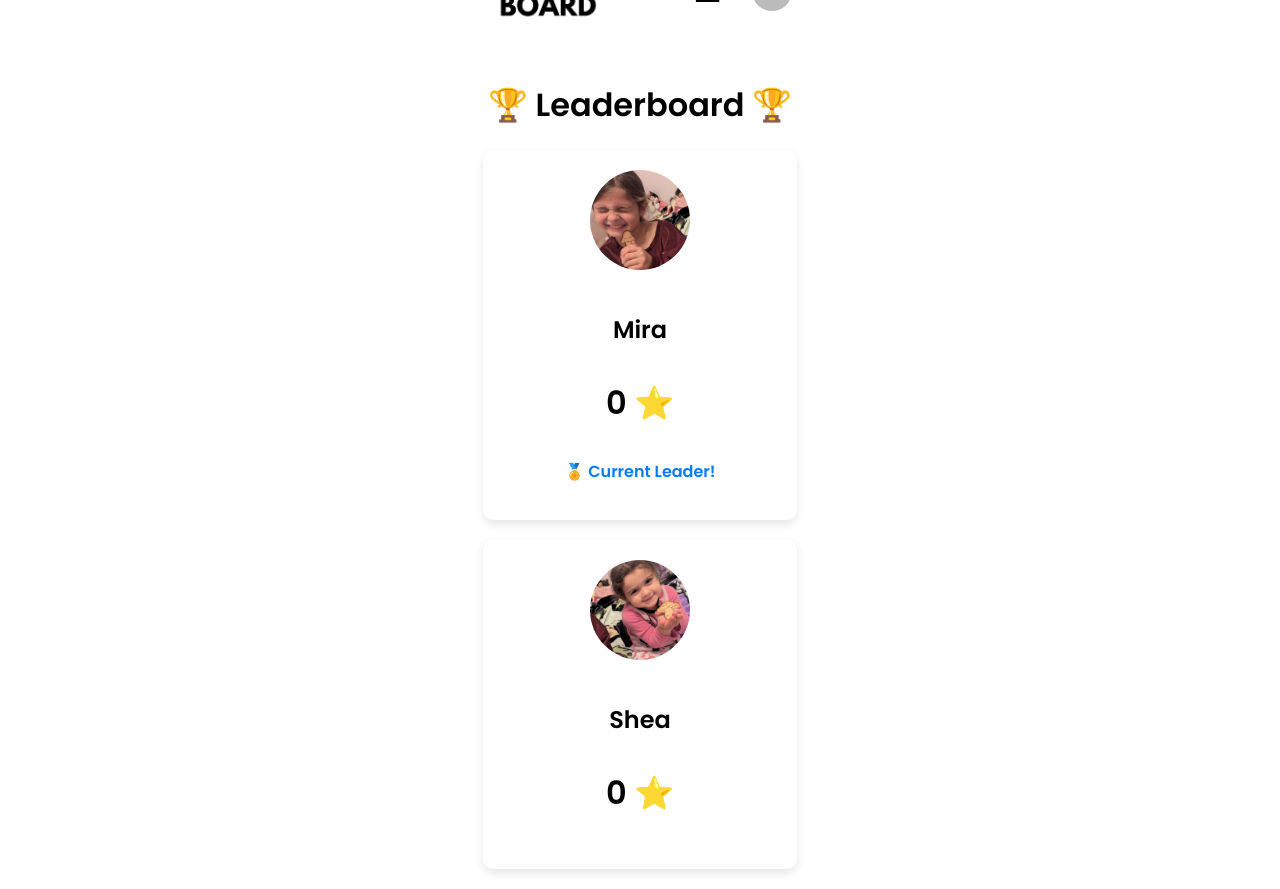
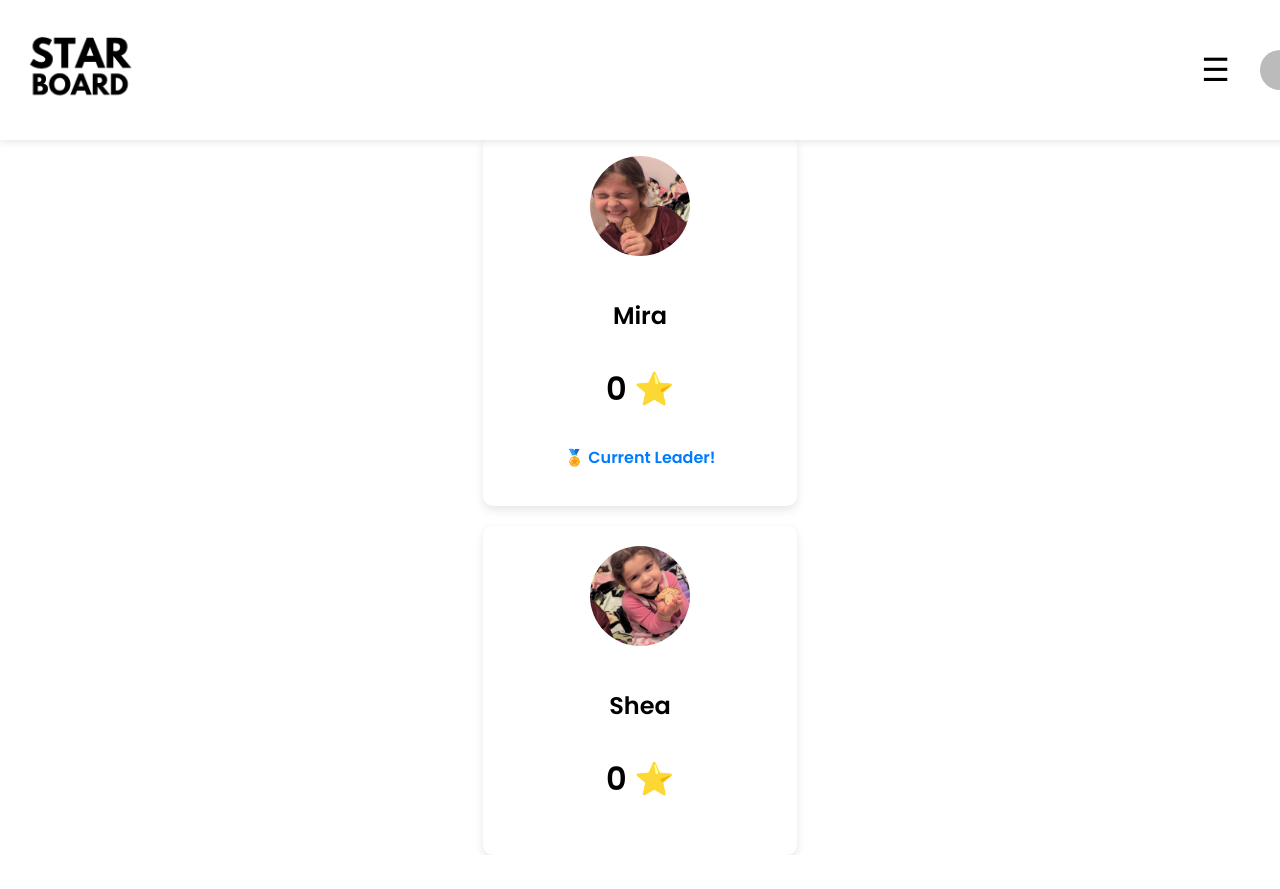
Before and after one commit to mrlilholt/starboard-app, a React (Create React App) app: page /leaderboard in a window 1280 px wide. After the commit the page ends 855 px from the top, so only its background shows below. Built offline with nearby package versions, Linux system fonts and the light colour scheme; no server answers; the database is empty; sample sign-in values are in the browser's storage.

Commit message:
Added new leaderboard verticle

```diff
--- a/src/pages/LeaderboardPage.js
+++ b/src/pages/LeaderboardPage.js
@@ -71,6 +71,7 @@ function LeaderboardPage() {
         </div>
       </header>
 
+      <div style={styles.leaderboardWrapper}>
         <h1>🏆 Leaderboard 🏆</h1>
 
         <div style={styles.leaderboard}>
@@ -86,19 +87,27 @@ function LeaderboardPage() {
           ))}
         </div>
       </div>
+    </div>
   );
 }
 
 const styles = {
   container: {
     textAlign: 'center',
-    padding: '20px',
+    paddingTop: '100px',  // Add padding to prevent content cutoff
   },
   header: {
     display: 'flex',
     justifyContent: 'space-between',
     alignItems: 'center',
-    marginBottom: '30px',
+    position: 'fixed',  // Keeps the header fixed like the dashboard
+    top: 0,
+    left: 0,
+    width: '100%',
+    backgroundColor: 'white',
+    zIndex: 1000,
+    padding: '10px 20px',
+    boxShadow: '0 2px 8px rgba(0, 0, 0, 0.1)',
   },
   rightSection: {
     display: 'flex',
@@ -135,6 +144,9 @@ const styles = {
     borderRadius: '50%',
     marginLeft: '10px',
   },
+  leaderboardWrapper: {
+    marginTop: '20px',
+  },
   leaderboard: {
     display: 'flex',
     flexDirection: 'column',
```
Lines whose indentation alone changed are shown as unchanged.
